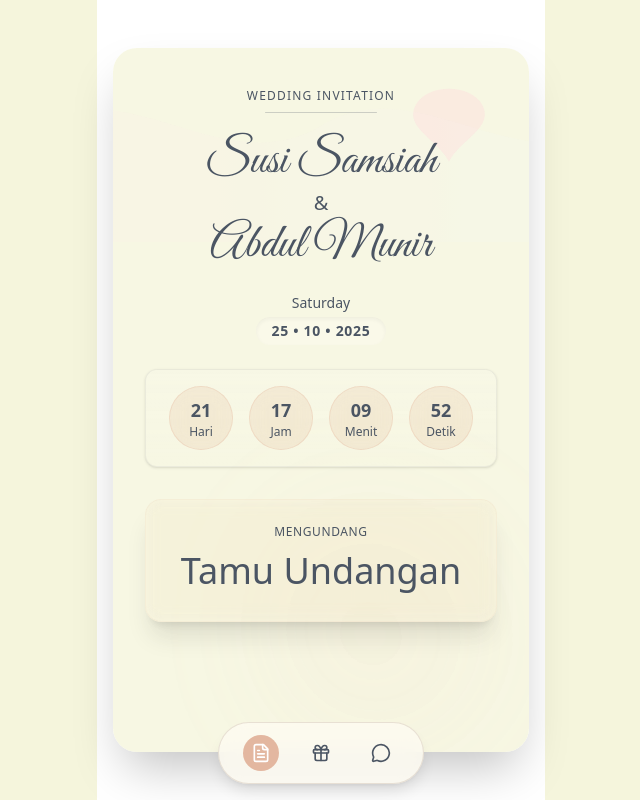
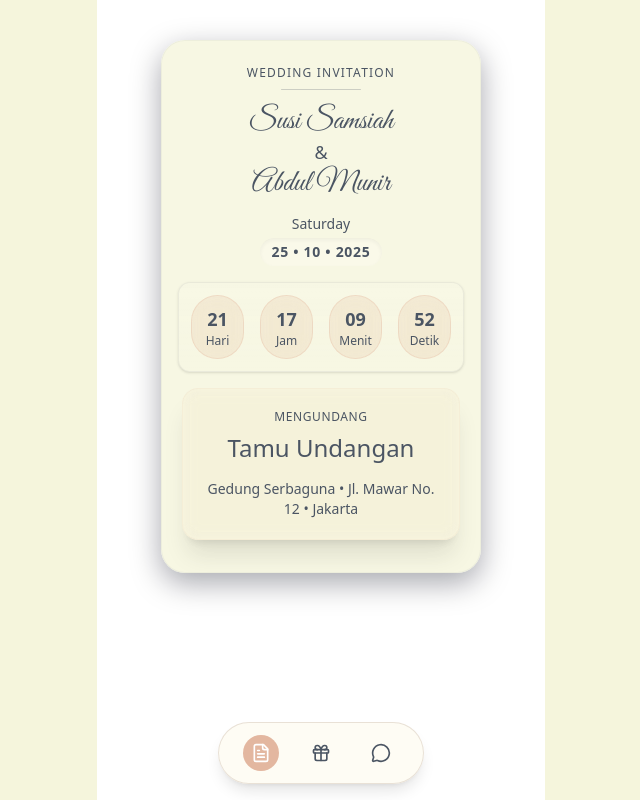
Before and after one commit to RamdlanFaqih/wedding-invitation, a Next.js app: page / in a window 1280 px wide. Shown: the whole page, without its empty margins (319-959 px from the left). Built offline with nearby package versions, Linux system fonts and the light colour scheme.

Commit message:
feat: update home layout

```diff
--- a/src/components/invitation-section.tsx
+++ b/src/components/invitation-section.tsx
@@ -1,5 +1,6 @@
 "use client"
 
+import React from "react"
 import { useSearchParams } from "next/navigation"
 import { CountdownTimer } from "@/components/countdown-timer"
 import { FloatingBottomBar } from "@/components/floating-bottombar"
@@ -9,6 +10,14 @@ import { GiftSection } from "@/components/gift-section"
 import { LocationSection } from "@/components/location-section"
 import { MessagesSection } from "@/components/messages-section"
 import { useNavigationStore } from "@/store/navigation-store"
+
+/*
+  Improved mobile-first InvitationSection.
+  - Keeps fonts & colors untouched (uses existing utility classes)
+  - No extra dependencies
+  - Keeps layout intentionally 'mobile only' by constraining widths and using mobile-friendly spacing
+  - Small accessibility improvements (aria, semantic tags)
+*/
 
 function DecorativeBackground() {
   return (
@@ -42,6 +51,18 @@ function DecorativeBackground() {
   )
 }
 
+function InvitationCard({ children }: { children: React.ReactNode }) {
+  return (
+    <article
+      className="w-full max-w-xs mx-auto bg-background/80 backdrop-blur-sm rounded-3xl shadow-[0_10px_30px_rgba(2,6,23,0.35)] overflow-hidden border border-muted-foreground/6"
+      role="region"
+      aria-label="Wedding invitation card"
+    >
+      {children}
+    </article>
+  )
+}
+
 function InvitationSection() {
   const searchParams = useSearchParams()
   const toParam = searchParams?.get("to")
@@ -51,42 +72,46 @@ function InvitationSection() {
   const recipientParts = rawRecipient.split(/(\s*&\s*)/)
 
   return (
-    <div className="min-h-screen flex justify-center py-12 px-4">
-      <div className="relative w-full max-w-md bg-background/80 backdrop-blur-sm rounded-3xl shadow-2xl overflow-hidden">
+    <section className="min-h-screen flex items-start justify-center py-10 px-4">
+      <div className="relative w-full">
         <DecorativeBackground />
 
-        {/* Main content */}
-        <div className="px-8 py-10 text-center relative z-10">
-          {/* Header */}
-          <div className="mb-6">
+        <InvitationCard>
+          {/* Top accent bar */}
+          <div className="px-6 pt-6 text-center relative z-10">
             <p className="text-xs tracking-widest text-muted-foreground mb-2">WEDDING INVITATION</p>
-            <div className="mx-auto w-28 h-[1px] bg-muted-foreground/25 rounded" />
+            <div className="mx-auto w-20 h-[1px] bg-muted-foreground/25 rounded mb-4" />
+
+            {/* Couple names */}
+            <div className="mb-4">
+              <h1 className="font-script text-3xl text-foreground leading-none">Susi Samsiah</h1>
+              <p className="text-lg text-muted-foreground my-0.5">&</p>
+              <h1 className="font-script text-3xl text-foreground leading-none">Abdul Munir</h1>
             </div>
 
-          {/* Couple names */}
-          <div className="mb-6">
-            <h1 className="font-script text-4xl sm:text-5xl text-foreground leading-none">Susi Samsiah</h1>
-            <p className="text-xl text-muted-foreground my-1">&</p>
-            <h1 className="font-script text-4xl sm:text-5xl text-foreground leading-none">Abdul Munir</h1>
+            {/* Date badge */}
+            <div className="mb-4">
+              <p className="text-sm text-foreground mb-1">Saturday</p>
+              <p className="inline-block px-3 py-1 rounded-full text-sm font-semibold bg-card/40 tracking-wider shadow-inner">25 • 10 • 2025</p>
+            </div>
           </div>
 
-          {/* Date */}
-          <div className="mb-6">
-            <p className="text-sm text-foreground mb-1">Saturday</p>
-            <p className="inline-block px-4 py-1 rounded-full text-sm font-semibold bg-card/40 tracking-wider shadow-inner">25 • 10 • 2025</p>
-          </div>
-
-          {/* Countdown */}
-          <div className="mb-8">
-            <div className="inline-block w-full rounded-xl p-4 bg-gradient-to-b from-white/10 to-transparent border border-muted-foreground/8 shadow-sm">
+          {/* Countdown - elevated */}
+          <div className="px-4 pb-4">
+            <div className="w-full rounded-xl p-3 bg-gradient-to-b from-white/6 to-transparent border border-muted-foreground/8 shadow-sm">
               <CountdownTimer />
             </div>
           </div>
 
-          {/* Recipient */}
-          <div className="mt-6 text-center">
-            <div className="bg-primary/6 border border-primary/10 rounded-2xl p-6 shadow-xl backdrop-blur-sm">
-              <p className="text-xs text-muted-foreground uppercase tracking-wider mb-2 font">Mengundang</p>
+          {/* Recipient box with subtle motion */}
+          <div className="px-5 pb-8">
+            <div
+              className="bg-primary/6 border border-primary/10 rounded-2xl p-5 shadow-xl backdrop-blur-sm transform-gpu transition-transform duration-300 hover:-translate-y-1"
+              aria-live="polite"
+            >
+              <p className="text-xs text-muted-foreground uppercase tracking-wider mb-2 text-center">Mengundang</p>
+
+              <div className="flex flex-col items-center justify-center">
                 {recipientParts.map((part, i) => {
                   const trimmed = part.trim()
                   if (!trimmed) return null
@@ -94,18 +119,23 @@ function InvitationSection() {
                   // ensure ampersand is rendered as its own (smaller) line
                   if (trimmed === "&") {
                     return (
-                    <p key={i} className="text-2xl text-primary font-semibold leading-tight my-1">{trimmed}</p>
+                      <p key={i} className="text-2xl text-primary font-semibold leading-tight">{trimmed}</p>
                     )
                   }
+
                   return (
-                  <p key={i} className="text-3xl sm:text-4xl text-foreground leading-tight my-1">{trimmed}</p>
+                    <p key={i} className="text-2xl text-center text-foreground leading-tight break-words">{trimmed}</p>
                   )
                 })}
               </div>
+
+              {/* address below recipient - replace the placeholder with the real address */}
+              <p className="mt-4 text-sm text-muted-foreground text-center">Gedung Serbaguna • Jl. Mawar No. 12 • Jakarta</p>
             </div>
           </div>
+        </InvitationCard>
       </div>
-    </div>
+    </section>
   )
 }
 
```
Lines whose indentation alone changed are shown as unchanged.
